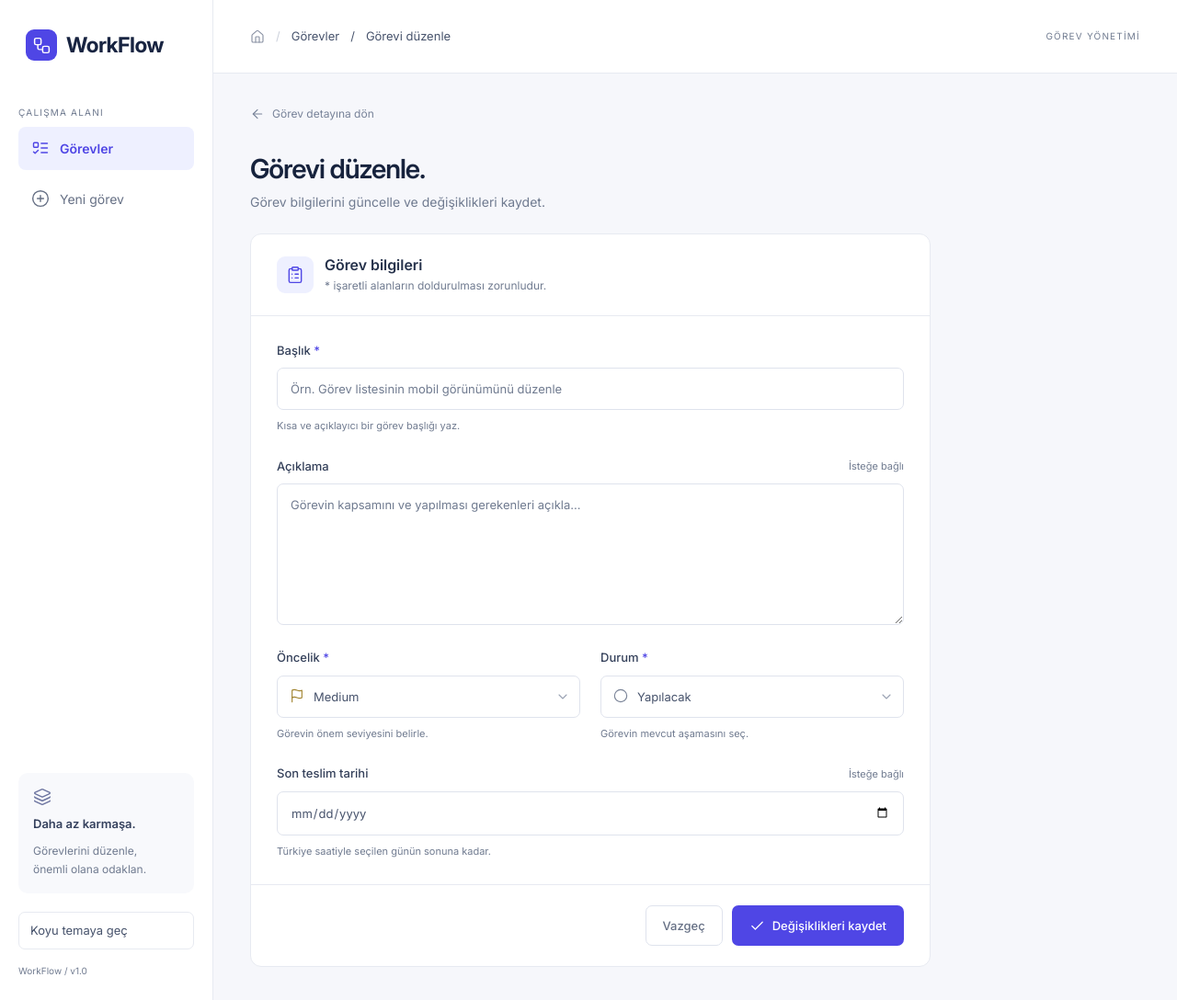
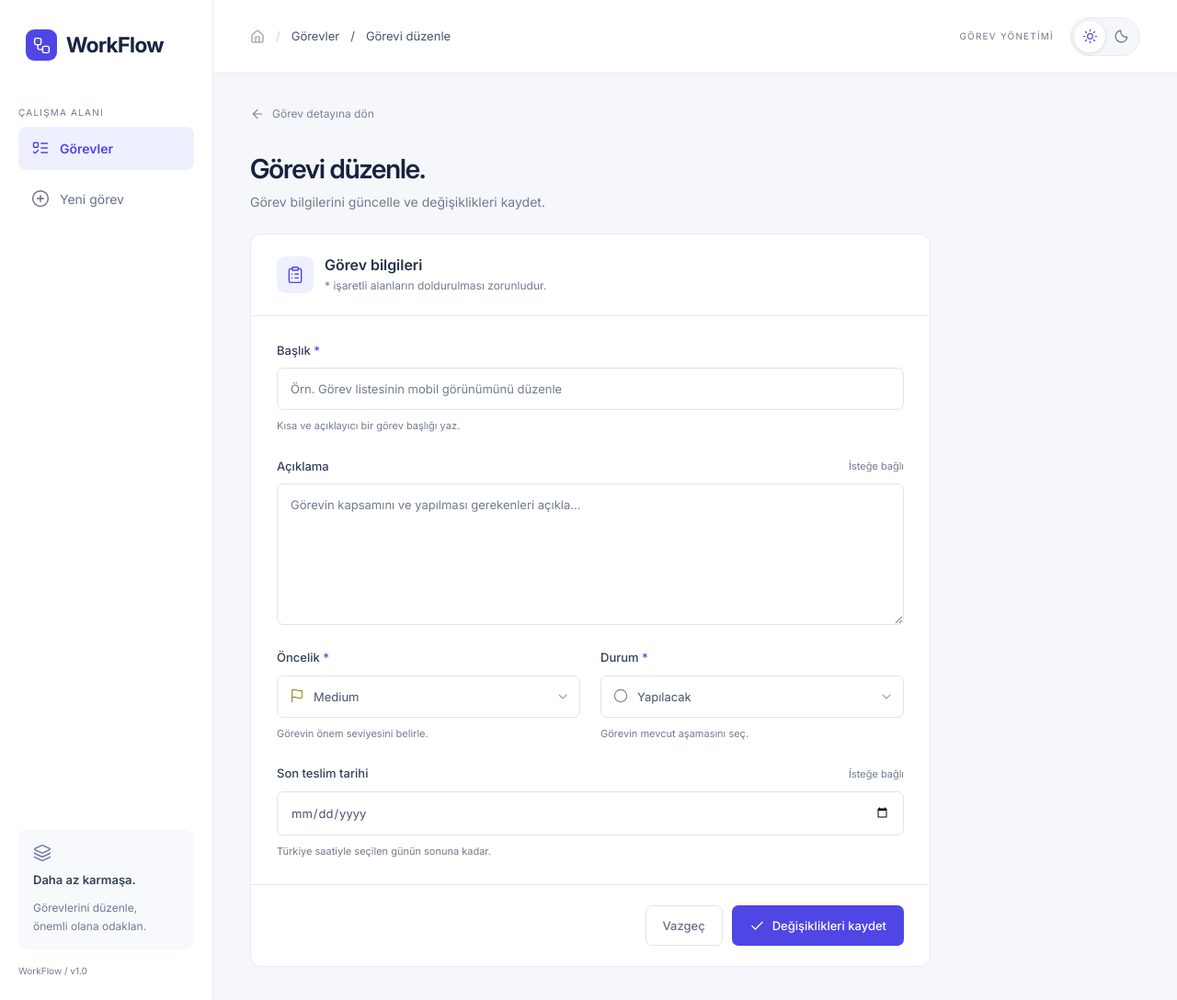
Before and after one commit to fmervekilicarslan/WorkFlow.Console, an ASP.NET Core app: template Views/Tasks/Edit.cshtml in a window 1280 px wide. Shown: the whole page at 92% size. Run offline with ASP.NET Core 8, Linux system fonts and the light colour scheme; the template is opened without the code that fills it, so the values that code supplies are empty; the project's own start-up code is not run, and a stand-in starts its controllers and pages.

Commit message:
feat: add compact sun and moon theme selector

```diff
--- a/Views/Shared/_Layout.cshtml
+++ b/Views/Shared/_Layout.cshtml
@@ -30,7 +30,6 @@
                 <a class="@(isCreate ? "active" : "")" asp-controller="Tasks" asp-action="Create" aria-current="@(isCreate ? "page" : null)"><partial name="_PenIcon" model='"circle-plus"' />Yeni görev</a>
             </nav>
             <div class="pen-sidebar-note"><partial name="_PenIcon" model='"layers"' /><strong>Daha az karmaşa.</strong><p>Görevlerini düzenle,<br />önemli olana odaklan.</p></div>
-            <button class="pen-theme-toggle" type="button" data-theme-toggle hidden></button>
             <small>WorkFlow / v1.0</small>
         </aside>
         <div class="pen-content">
@@ -39,9 +38,12 @@
                 <button class="pen-icon-button" type="button" data-mobile-menu aria-controls="mobile-navigation" aria-expanded="false" aria-label="Gezinme menüsünü aç"><partial name="_PenIcon" model='"menu"' /></button>
                 <nav id="mobile-navigation" aria-label="Mobil gezinme" hidden><a asp-controller="Tasks" asp-action="Index">Görevler</a><a asp-controller="Tasks" asp-action="Create">Yeni görev</a></nav>
                 <noscript><nav class="pen-noscript-nav" aria-label="Mobil gezinme"><a asp-controller="Tasks" asp-action="Index">Görevler</a><a asp-controller="Tasks" asp-action="Create">Yeni görev</a></nav></noscript>
-                <button class="pen-theme-toggle pen-mobile-theme" type="button" data-theme-toggle hidden></button>
+                <div class="pen-theme-selector pen-mobile-theme" role="group" aria-label="Tema seçimi" data-theme-selector hidden>
+                    <button type="button" data-theme-choice="light" aria-label="Açık tema" aria-pressed="false"><partial name="_PenIcon" model='"sun"' /></button>
+                    <button type="button" data-theme-choice="dark" aria-label="Koyu tema" aria-pressed="false"><partial name="_PenIcon" model='"moon"' /></button>
+                </div>
             </header>
-            <header class="pen-topbar"><div><partial name="_PenIcon" model='"house"' /><span>/</span>@if (penPage == "index") { <span aria-current="page">Görevler</span> } else { <a asp-controller="Tasks" asp-action="Index">Görevler</a><span>/</span><span aria-current="page">@pageTitle</span> }</div><small>GÖREV YÖNETİMİ</small></header>
+            <header class="pen-topbar"><div><partial name="_PenIcon" model='"house"' /><span>/</span>@if (penPage == "index") { <span aria-current="page">Görevler</span> } else { <a asp-controller="Tasks" asp-action="Index">Görevler</a><span>/</span><span aria-current="page">@pageTitle</span> }</div><div class="pen-topbar-actions"><small>GÖREV YÖNETİMİ</small><div class="pen-theme-selector" role="group" aria-label="Tema seçimi" data-theme-selector hidden><button type="button" data-theme-choice="light" aria-label="Açık tema" aria-pressed="false"><partial name="_PenIcon" model='"sun"' /></button><button type="button" data-theme-choice="dark" aria-label="Koyu tema" aria-pressed="false"><partial name="_PenIcon" model='"moon"' /></button></div></div></header>
             <main id="main-content" class="pen-main">@RenderBody()</main>
         </div>
     </div>
--- a/Views/Shared/_PenIcons.cshtml
+++ b/Views/Shared/_PenIcons.cshtml
@@ -1,5 +1,7 @@
 <!-- Lucide icons, ISC license: /fonts/Lucide-LICENSE.txt -->
 <svg xmlns="http://www.w3.org/2000/svg" class="pen-sprite" aria-hidden="true">
+<symbol id="pen-sun" viewBox="0 0 24 24"><circle cx="12" cy="12" r="4" /><path d="M12 2v2m0 16v2M4.93 4.93l1.42 1.42m11.3 11.3 1.42 1.42M2 12h2m16 0h2M4.93 19.07l1.42-1.42m11.3-11.3 1.42-1.42" /></symbol>
+<symbol id="pen-moon" viewBox="0 0 24 24"><path d="M20.9 13.1A9 9 0 0 1 10.9 3.1 9 9 0 1 0 20.9 13.1Z" /></symbol>
 <symbol id="pen-workflow" viewBox="0 0 24 24"><rect width="8" height="8" x="3" y="3" rx="2" xmlns="http://www.w3.org/2000/svg" /><path d="M7 11v4a2 2 0 0 0 2 2h4" xmlns="http://www.w3.org/2000/svg" /><rect width="8" height="8" x="13" y="13" rx="2" xmlns="http://www.w3.org/2000/svg" /></symbol>
 <symbol id="pen-list" viewBox="0 0 24 24"><rect x="3" y="5" width="6" height="6" rx="1" xmlns="http://www.w3.org/2000/svg" /><path d="m3 17 2 2 4-4" xmlns="http://www.w3.org/2000/svg" /><path d="M13 6h8" xmlns="http://www.w3.org/2000/svg" /><path d="M13 12h8" xmlns="http://www.w3.org/2000/svg" /><path d="M13 18h8" xmlns="http://www.w3.org/2000/svg" /></symbol>
 <symbol id="pen-plus" viewBox="0 0 24 24"><path d="M5 12h14" xmlns="http://www.w3.org/2000/svg" /><path d="M12 5v14" xmlns="http://www.w3.org/2000/svg" /></symbol>
--- a/wwwroot/css/pen.css
+++ b/wwwroot/css/pen.css
@@ -266,9 +266,14 @@
 @media (max-width: 760px) { .pen-heading p { line-height: 1.6; } .pen-form-card header p { line-height: 1.6; } }
 
 /* Ortak sayfa ve tema kontrolleri */
-.pen-theme-toggle { margin-top: 20px; padding: 10px 12px; border: 1px solid var(--pen-line); border-radius: 7px; color: #47536c; background: transparent; font: inherit; text-align: left; cursor: pointer; }
-.pen-theme-toggle:hover { background: #f1f3f7; }
-.pen-mobile-theme { margin: 0 0 0 auto; white-space: nowrap; }
+.pen-topbar .pen-topbar-actions { gap: 18px; }
+.pen-topbar-actions small { font-size: 10px; letter-spacing: 1.2px; color: var(--pen-text); }
+.pen-theme-selector { display: inline-flex; flex-shrink: 0; align-items: center; padding: 3px; border: 1px solid var(--pen-line); border-radius: 999px; background: #f6f7fb; }
+.pen-theme-selector button { display: grid; place-items: center; width: 34px; height: 34px; padding: 0; border: 0; border-radius: 50%; background: transparent; color: #667085; cursor: pointer; }
+.pen-theme-selector button:hover { color: #3530a8; }
+.pen-theme-selector button[aria-pressed="true"] { background: white; color: #4f46e5; box-shadow: 0 1px 4px #17233d24; }
+.pen-theme-selector .pen-icon, .pen-topbar .pen-theme-selector .pen-icon { width: 17px; height: 17px; color: inherit; }
+.pen-mobile-theme { margin-left: auto; }
 .pen-detail-heading { align-items: end; }
 .pen-detail-heading > div { min-width: 0; }
 .pen-detail-heading .pen-detail-code, .pen-detail-code { margin: 0 0 8px; color: var(--pen-text); font-size: 12px; }
@@ -290,7 +295,6 @@
     .pen-mobile-header .pen-noscript-nav { position: static; display: flex; flex-wrap: wrap; min-width: 0; padding: 0; border: 0; box-shadow: none; }
     .pen-mobile-header:has(.pen-noscript-nav) { height: auto; min-height: 76px; flex-wrap: wrap; }
     .pen-mobile-header .pen-noscript-nav a { padding: 6px; }
-    .pen-mobile-theme { padding: 8px; font-size: 11px; }
     .pen-detail-card { padding: 20px; }
     .pen-detail-grid { grid-template-columns: minmax(0, 1fr); gap: 20px; }
 }
@@ -299,13 +303,16 @@
 html[data-theme="dark"] { color-scheme: dark; }
 html[data-theme="dark"] .pen-app { --pen-bg: #111827; --pen-ink: #eef2ff; --pen-text: #b0bdd2; --pen-line: #39465b; --pen-purple: #a9a2ff; }
 html[data-theme="dark"] .pen-app :is(.pen-sidebar,.pen-topbar,.pen-mobile-header,.pen-mobile-header nav,.pen-summary,.pen-task-panel,.pen-task-row,.pen-empty,.pen-form-card,.pen-detail-card,.pen-delete-dialog,.pen-secondary,.pen-search input,.pen-field input,.pen-field textarea,.pen-field select,.pen-extra-filters select) { background-color: #1d293b; color: #edf2fa; border-color: var(--pen-line); }
-html[data-theme="dark"] .pen-app :is(.pen-brand,.pen-topbar > div,.pen-sidebar-note strong,.pen-summary strong,.pen-task-title a,.pen-form-card h2,.pen-field label,.pen-form-guide h2,.pen-delete-task > strong,.pen-detail-description p,.pen-theme-toggle,.pen-mobile-header > button) { color: #edf2fa; }
+html[data-theme="dark"] .pen-app :is(.pen-brand,.pen-topbar > div,.pen-sidebar-note strong,.pen-summary strong,.pen-task-title a,.pen-form-card h2,.pen-field label,.pen-form-guide h2,.pen-delete-task > strong,.pen-detail-description p,.pen-mobile-header > button) { color: #edf2fa; }
 html[data-theme="dark"] .pen-app :is(.pen-sidebar nav a,.pen-back,.pen-icon-button,.pen-secondary) { color: #c4cee0; }
 html[data-theme="dark"] .pen-app :is(.pen-sidebar-note,.pen-task-table th,.pen-delete-task,.pen-pagination > *) { background: #26354a; color: #d4deed; }
 html[data-theme="dark"] .pen-app :is(.pen-sidebar nav a.active,.pen-status-tabs a.active,.pen-pagination [aria-current],.pen-form-icon,.pen-empty-icon,.pen-mobile-context span,.pen-nav-count) { background: #393765; color: #e0ddff; }
 html[data-theme="dark"] .pen-app :is(.pen-primary,.pen-brand > span) { background: #6058d8; color: white; }
 html[data-theme="dark"] .pen-app .pen-primary:hover { background: #716ae5; }
-html[data-theme="dark"] .pen-app :is(.pen-secondary:hover,.pen-theme-toggle:hover,.pen-icon-button:hover) { background: #34445a; color: white; }
+html[data-theme="dark"] .pen-app :is(.pen-secondary:hover,.pen-icon-button:hover) { background: #34445a; color: white; }
+html[data-theme="dark"] .pen-app .pen-theme-selector { background: #111827; border-color: var(--pen-line); }
+html[data-theme="dark"] .pen-app .pen-theme-selector button { color: #c4cee0; }
+html[data-theme="dark"] .pen-app .pen-theme-selector button[aria-pressed="true"] { background: #454173; color: #fff; }
 html[data-theme="dark"] .pen-app :is(.pen-task-row td,.pen-task-table th) { border-color: var(--pen-line); }
 html[data-theme="dark"] .pen-app :is(.priority-critical,.pen-notice-error) { color: #ffd0d7; background: #572b38; border-color: #85505d; }
 html[data-theme="dark"] .pen-app .priority-high { color: #ffcfaa; background: #573c2c; }
--- a/wwwroot/js/pen-ui.js
+++ b/wwwroot/js/pen-ui.js
@@ -1,6 +1,7 @@
 (() => {
     'use strict';
-    const themeButtons = document.querySelectorAll('[data-theme-toggle]');
+    const themeButtons = document.querySelectorAll('[data-theme-choice]');
+    const themeSelectors = document.querySelectorAll('[data-theme-selector]');
     const themeMedia = window.matchMedia('(prefers-color-scheme: dark)');
     let themePreference = null;
     try { themePreference = localStorage.getItem('workflow-theme'); } catch { /* Depolama erişimi isteğe bağlıdır. */ }
@@ -8,16 +9,14 @@
     const applyTheme = theme => {
         document.documentElement.dataset.theme = theme;
         themeButtons.forEach(button => {
-            const label = theme === 'dark' ? 'Açık temaya geç' : 'Koyu temaya geç';
-            button.textContent = button.classList.contains('pen-mobile-theme') ? (theme === 'dark' ? 'Açık' : 'Koyu') : label;
-            button.setAttribute('aria-label', label);
+            button.setAttribute('aria-pressed', String(button.dataset.themeChoice === theme));
         });
     };
     applyTheme(themePreference || (themeMedia.matches ? 'dark' : 'light'));
+    themeSelectors.forEach(selector => { selector.hidden = false; });
     themeButtons.forEach(button => {
-        button.hidden = false;
         button.addEventListener('click', () => {
-            themePreference = document.documentElement.dataset.theme === 'dark' ? 'light' : 'dark';
+            themePreference = button.dataset.themeChoice;
             applyTheme(themePreference);
             try { localStorage.setItem('workflow-theme', themePreference); } catch { /* Oturum boyunca seçim korunur. */ }
         });
```
Also changed, not shown: README.md.
